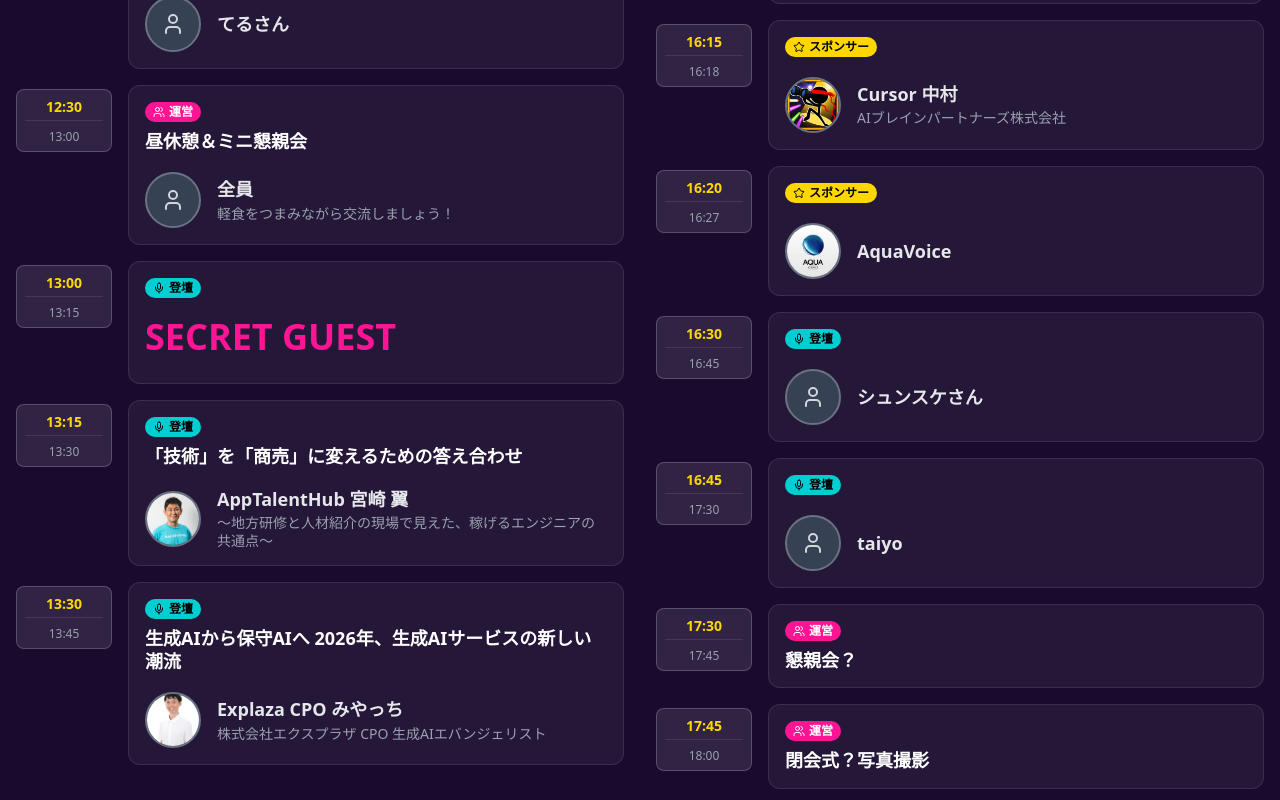
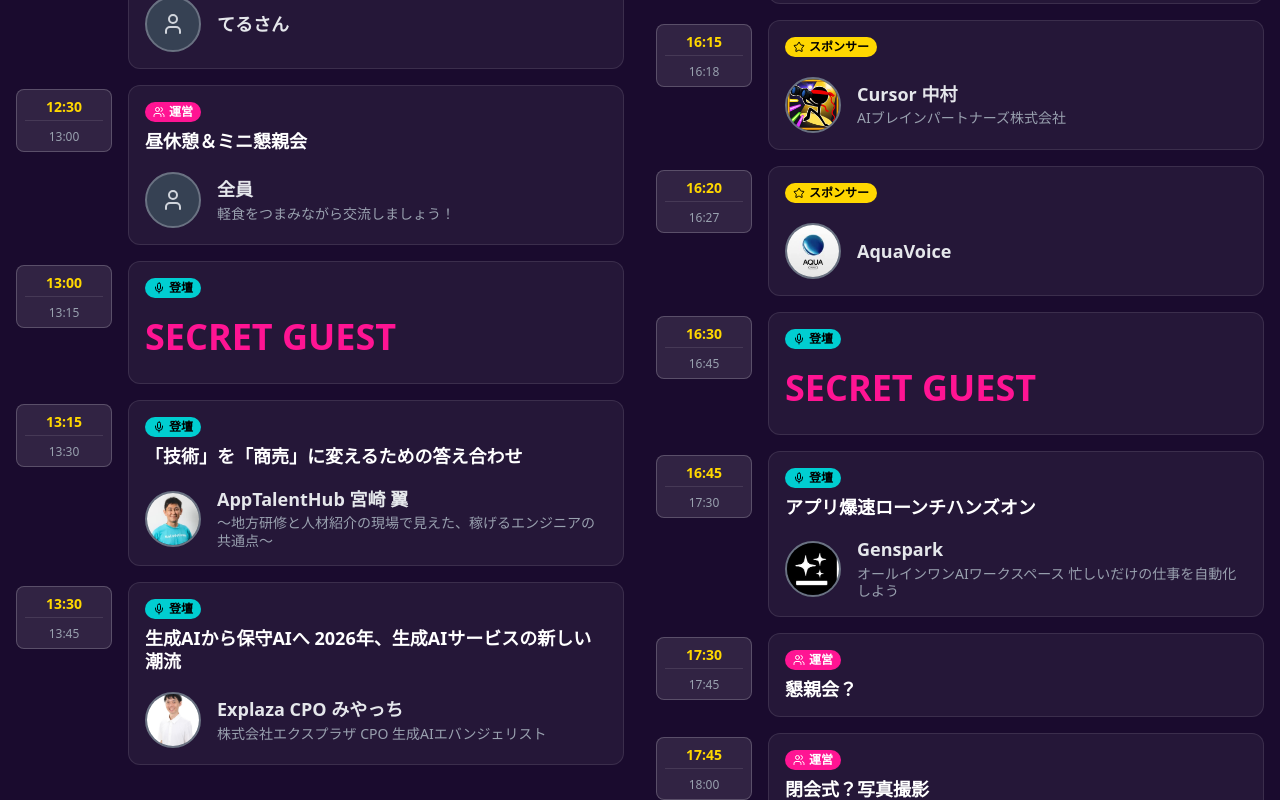
Before and after one commit to nanameru/bounenkai-lp, a Next.js app: page / in a window 1280 px wide. Shown: the part 3198-3998 px from the top of the page. Built offline with nearby package versions, Linux system fonts and the light colour scheme; a web font is replaced by a local one.

Commit message:
feat: change Shunsuke-san session to secret guest

```diff
--- a/app/components/TimeTable.tsx
+++ b/app/components/TimeTable.tsx
@@ -98,7 +98,6 @@ const scheduleData2: ScheduleItem[] = [
     speaker: "Omluc 代表取締役 岸田崇史",
     role: "speaker",
     description: "法人向け生成AI導入支援 / Dify本 著者 / Dify Studio ファウンダー",
-    image: "/kishida_session.png",
   },
   {
     time: "15:15 - 15:30",
@@ -138,15 +137,17 @@ const scheduleData2: ScheduleItem[] = [
   },
   {
     time: "16:30 - 16:45",
-    title: "",
-    speaker: "シュンスケさん",
+    title: "SECRET GUEST",
     role: "speaker",
+    titleClassName: "text-3xl md:text-4xl text-[var(--color-party-pink)] py-2",
   },
   {
     time: "16:45 - 17:30",
-    title: "",
-    speaker: "taiyo",
+    title: "アプリ爆速ローンチハンズオン",
+    speaker: "Genspark",
     role: "speaker",
+    description: "オールインワンAIワークスペース\n忙しいだけの仕事を自動化しよう",
+    image: "/genspark.jpeg",
   },
   {
     time: "17:30 - 17:45",
```
Also changed, not shown: public/genspark.jpeg (added).
